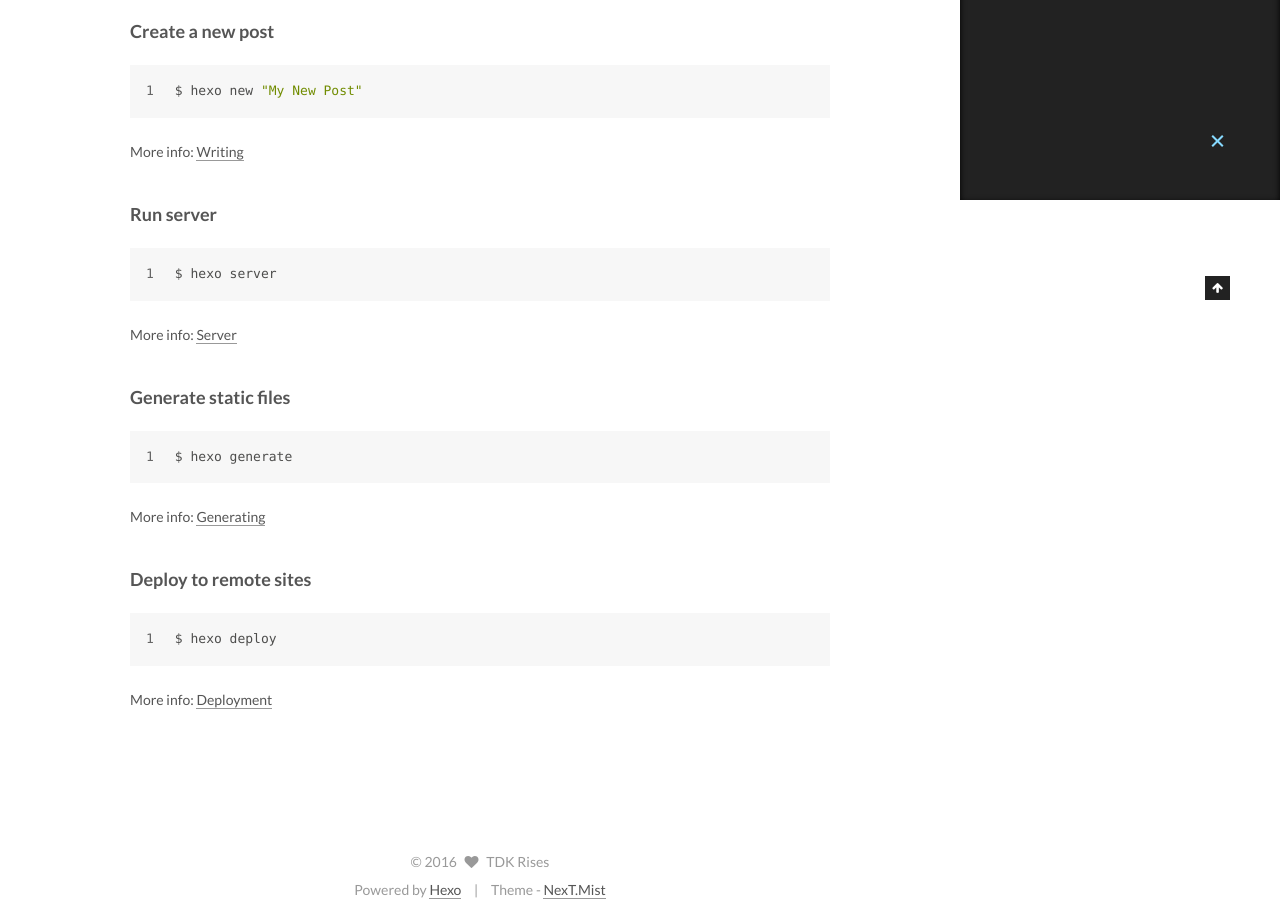
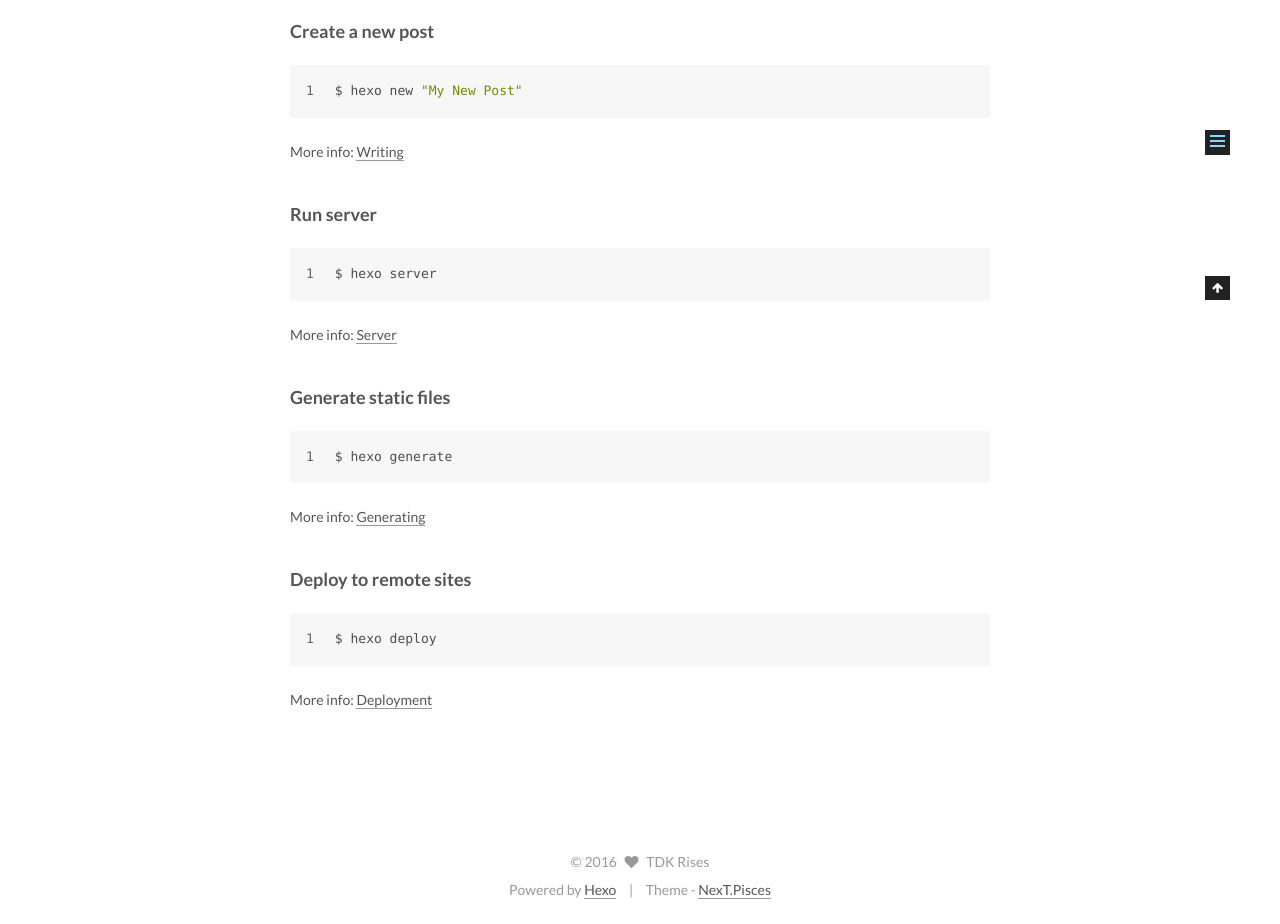
Before and after one commit to Darkknightxrb/Darkknightxrb.github.io, a plain HTML site: page 2016/05/10/hello-world/index.html in a window 1280 px wide. Shown: the part 600-1524 px from the top of the page. Drawn offline with Linux system fonts and the light colour scheme.

Commit message:
Site updated: 2016-05-12 07:30:26

```diff
--- a/2016/05/10/hello-world/index.html
+++ b/2016/05/10/hello-world/index.html
@@ -5,7 +5,7 @@
 
 
 
-<html class="theme-next mist use-motion">
+<html class="theme-next pisces use-motion">
 <head>
   <meta charset="UTF-8"/>
 <meta http-equiv="X-UA-Compatible" content="IE=edge,chrome=1" />
@@ -103,7 +103,7 @@ Quick">
 <script type="text/javascript" id="hexo.configuration">
   var NexT = window.NexT || {};
   var CONFIG = {
-    scheme: 'Mist',
+    scheme: 'Pisces',
     sidebar: {"position":"left","display":"post"},
     fancybox: true,
     motion: true,
@@ -432,7 +432,7 @@ Quick">
 <div class="theme-info">
   Theme -
   <a class="theme-link" href="https://github.com/iissnan/hexo-theme-next">
-    NexT.Mist
+    NexT.Pisces
   </a>
 </div>
 
@@ -499,6 +499,13 @@ Quick">
 
 
 
+  <script type="text/javascript" src="/js/src/affix.js?v=5.0.1"></script>
+
+  <script type="text/javascript" src="/js/src/schemes/pisces.js?v=5.0.1"></script>
+
+
+
+
   <script type="text/javascript" src="/js/src/scrollspy.js?v=5.0.1"></script>
 <script type="text/javascript" src="/js/src/post-details.js?v=5.0.1"></script>
 
```
Also changed, not shown: archives/2016/05/index.html (+10 -3 lines), archives/2016/index.html (+10 -3 lines), archives/index.html (+10 -3 lines), index.html (+10 -3 lines).
